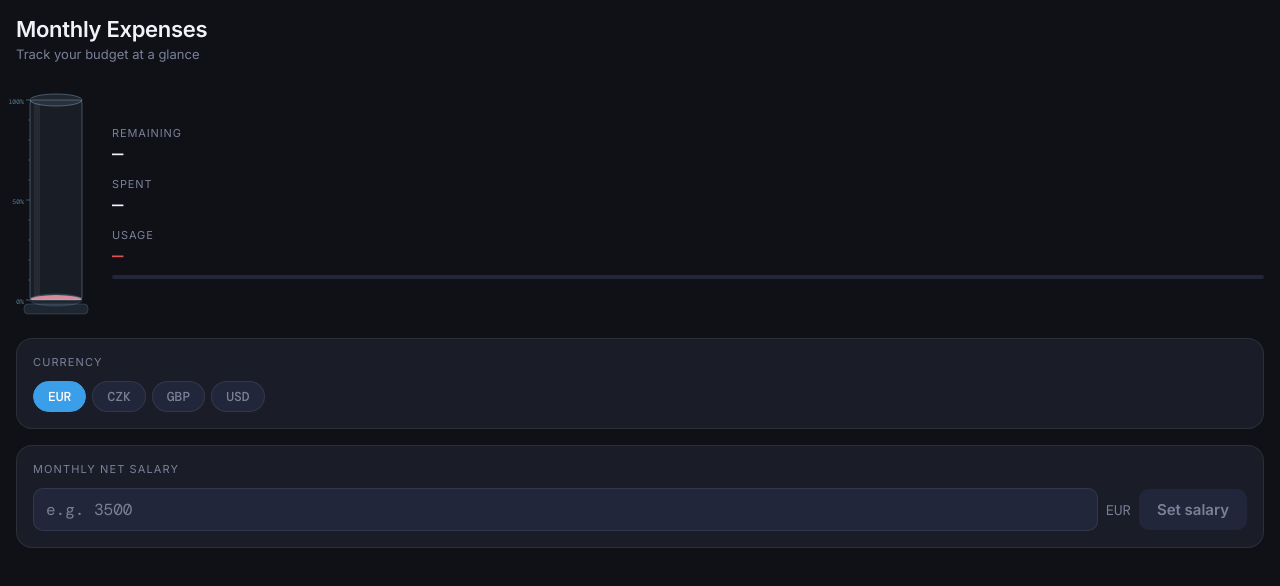
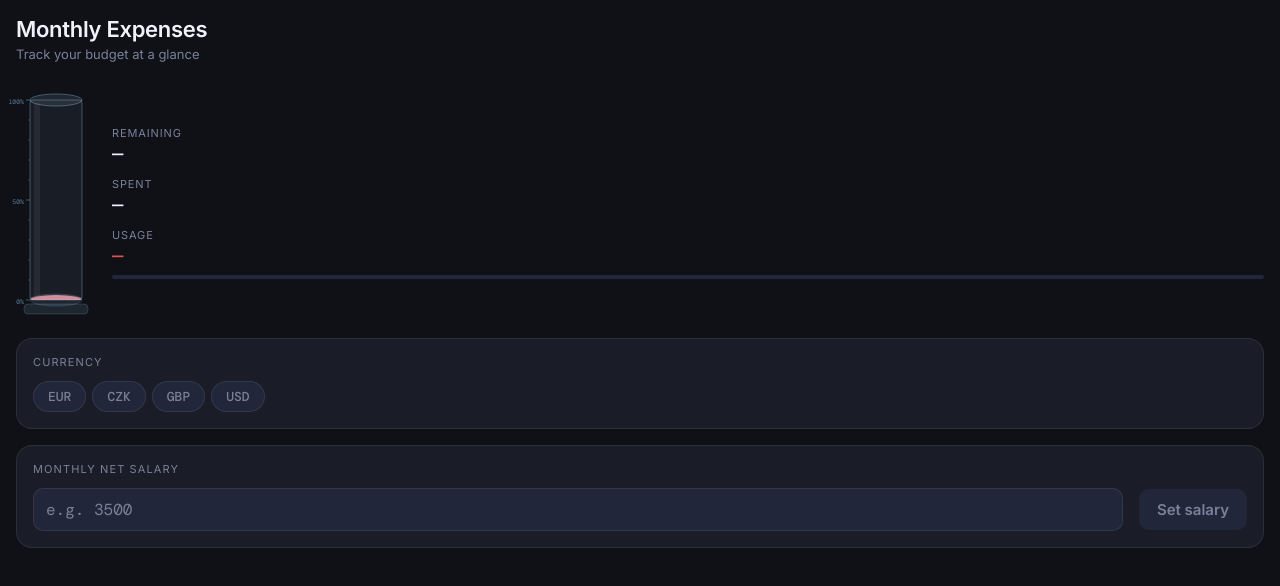
Before and after one commit to sfiri91/Monthly-Expense-Tracker, a React (Create React App) app: page / in a window 1280 px wide. Shown: the top 586 px of the page. Built offline with nearby package versions, Linux system fonts and the light colour scheme; a web font is replaced by a local one.

Commit message:
Removed the default currency, and fixed the bug in which the CurrencySelector was always shown on the startup, even when the currency was already selected in the previous session.

```diff
--- a/src/App.jsx
+++ b/src/App.jsx
@@ -63,9 +63,9 @@ const styles = {
 
 export default function App() {
   const [salary,   setSalary]   = useLocalStorage('et_salary',   0);
-  const [currency, setCurrency] = useLocalStorage('et_currency', 'EUR');
+  const [currency, setCurrency] = useLocalStorage('et_currency', null);
   const [expenses, setExpenses] = useLocalStorage('et_expenses', []);
-  const [showCurrencySelector, setShowCurrencySelector] = useState(true);
+  const [showCurrencySelector, setShowCurrencySelector] = useState(() => !currency);
 
   const total     = expenses.reduce((s, e) => s + e.amt, 0);
   const spentPct  = salary > 0 ? total / salary : 1;
```
